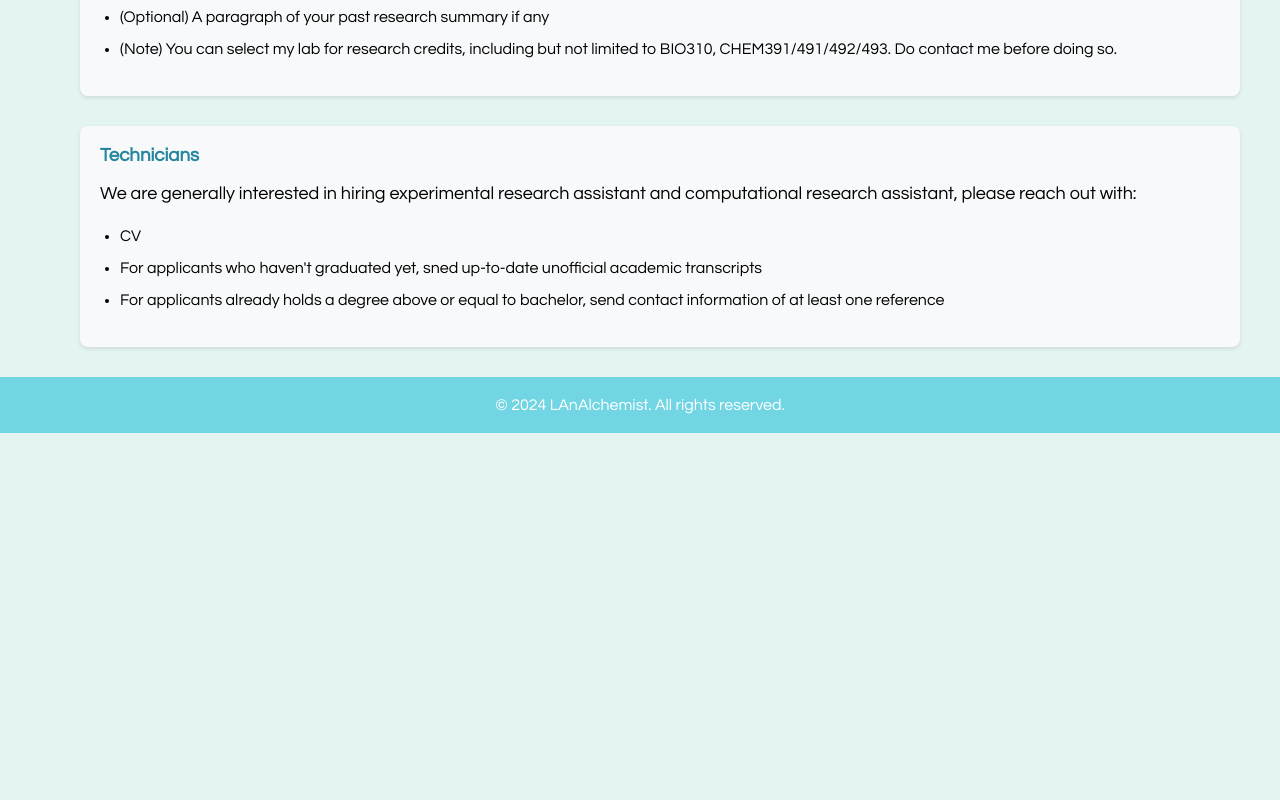
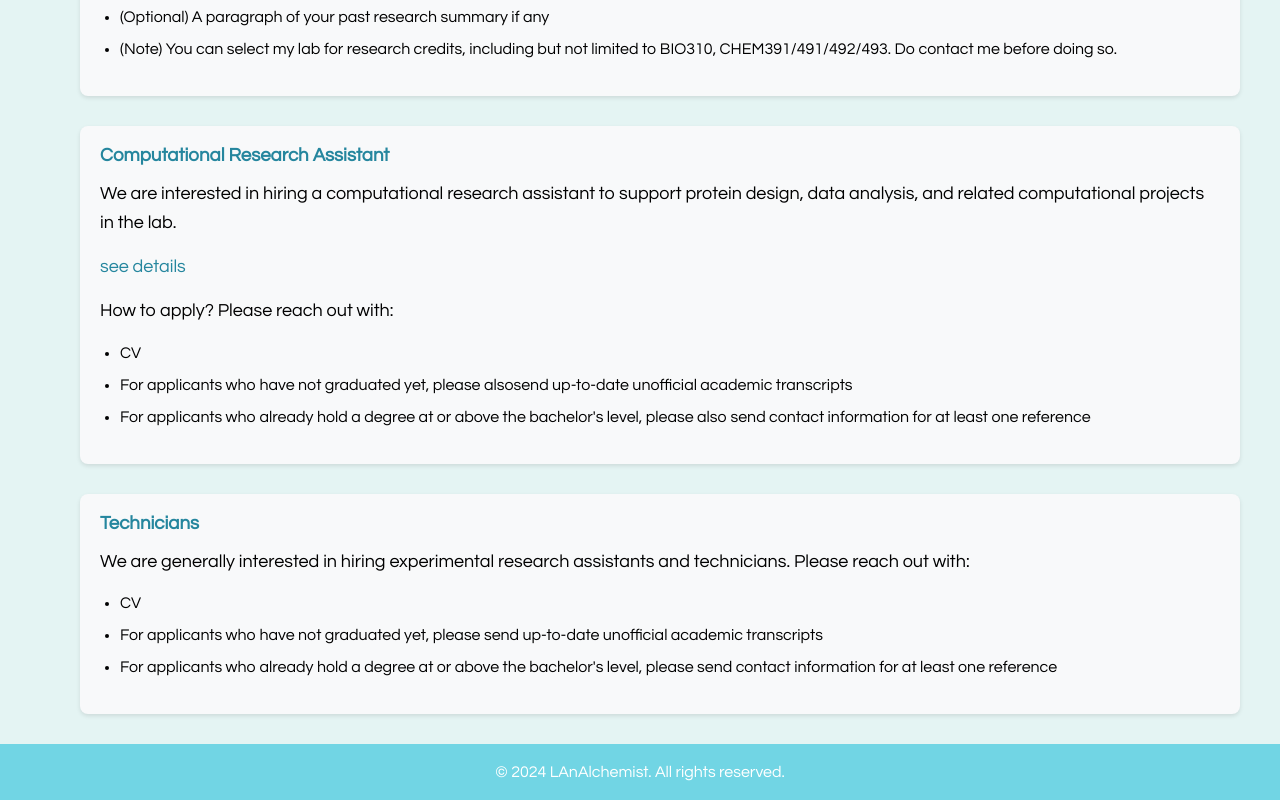
Before and after one commit to LAnAlchemist/LAnAlchemist.github.io, a website: page positions.html in a window 1280 px wide. Shown: the part 1843-2643 px from the top of the page. Before the commit the page ends 2276 px from the top, so only its background shows below. Drawn offline with nearby package versions, Linux system fonts and the light colour scheme; a script that the page names is missing; a web font is replaced by a local one.

Commit message:
add new position

```diff
--- a/positions.html
+++ b/positions.html
@@ -86,12 +86,24 @@
                 </div>
 
                 <div class="position-category">
-                <h3>Technicians</h3>
-                <p>We are generally interested in hiring experimental research assistant and computational research assistant, please reach out with:</p>
+                <h3>Computational Research Assistant</h3>
+                <p>We are interested in hiring a computational research assistant to support protein design, data analysis, and related computational projects in the lab.</p>
+                <p><a href="computation_recruiment_flyer.pdf" target="_blank" rel="noopener noreferrer">see details</a></p>
+                <p>How to apply? Please reach out with:</p>
                 <ul>
                 <li>CV</li>
-                <li>For applicants who haven't graduated yet, sned up-to-date unofficial academic transcripts</li>
-                <li>For applicants already holds a degree above or equal to bachelor, send contact information of at least one reference</li>
+                <li>For applicants who have not graduated yet, please alsosend up-to-date unofficial academic transcripts</li>
+                <li>For applicants who already hold a degree at or above the bachelor's level, please also send contact information for at least one reference</li>
+                </ul>
+                </div>
+
+                <div class="position-category">
+                <h3>Technicians</h3>
+                <p>We are generally interested in hiring experimental research assistants and technicians. Please reach out with:</p>
+                <ul>
+                <li>CV</li>
+                <li>For applicants who have not graduated yet, please send up-to-date unofficial academic transcripts</li>
+                <li>For applicants who already hold a degree at or above the bachelor's level, please send contact information for at least one reference</li>
                 </ul>
                 </div>
         </div>
```
Also changed, not shown: 1 other file.
